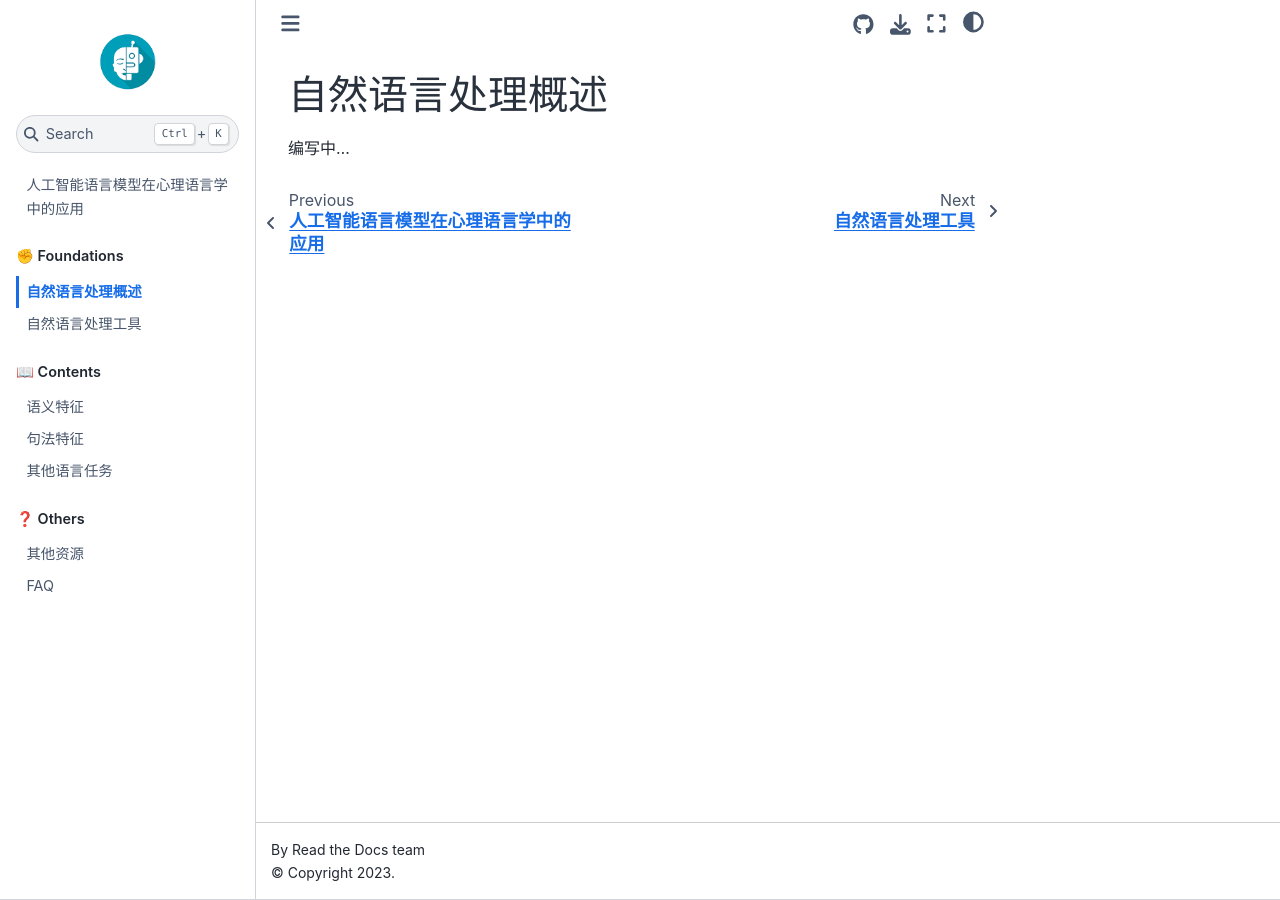
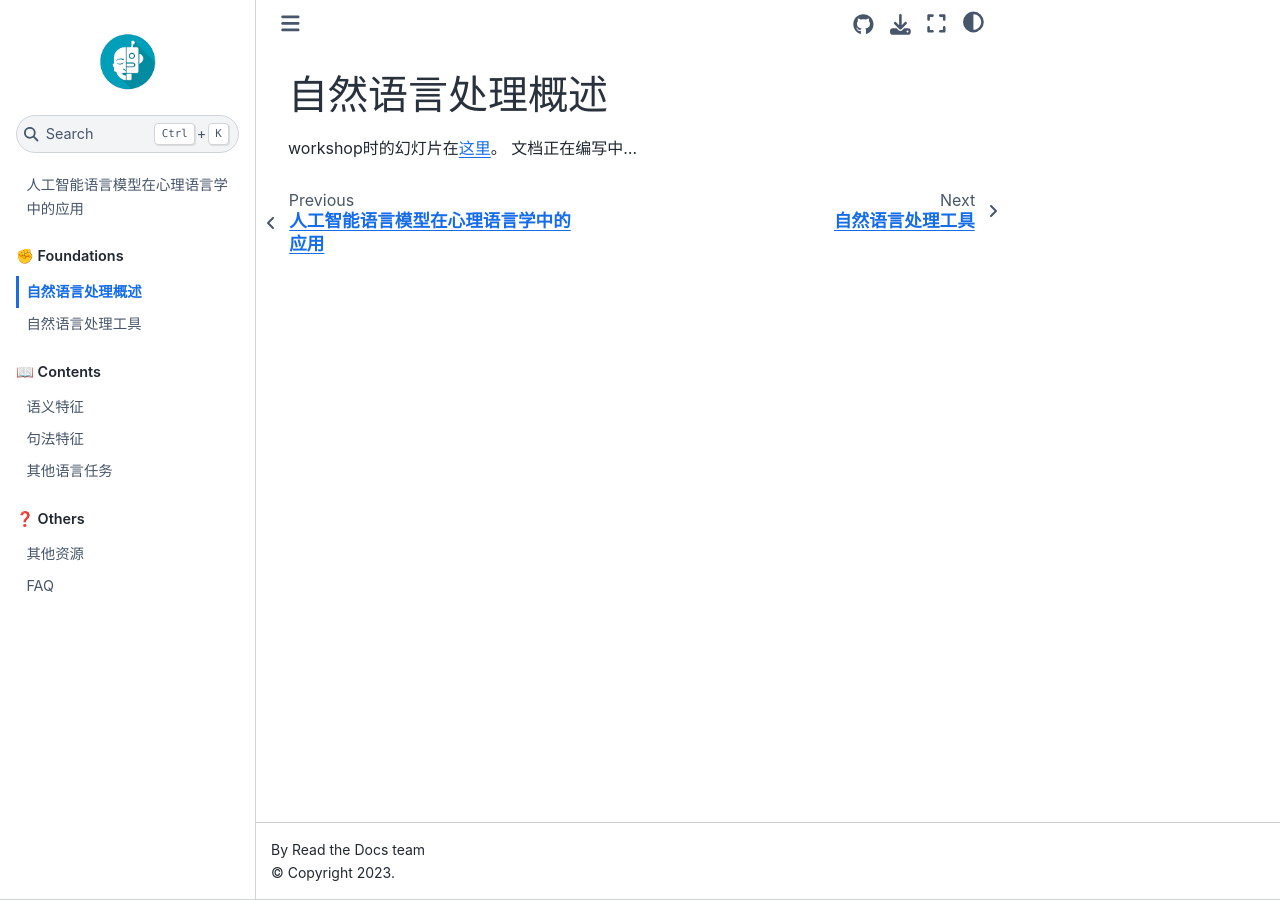
Before and after one commit to heiheihei730/ai-for-psycholinguistics, a Jupyter Book: the page built from docs/nlp.md, in a window 1280 px wide. Built offline with Jupyter Book 1.0.4 settings and Sphinx 7.4.7 and the Sphinx Book theme 1.1.4, drawn with Linux system fonts in a browser that asks for light colours.

Commit message:
revise survey

```diff
--- a/docs/nlp.md
+++ b/docs/nlp.md
@@ -1,3 +1,4 @@
 # 自然语言处理概述
 
-编写中...
+workshop时的幻灯片在[这里](https://github.com/DingNLab/workshop/blob/main/AI_for_psycholinguistics.pdf)。
+文档正在编写中...
```
